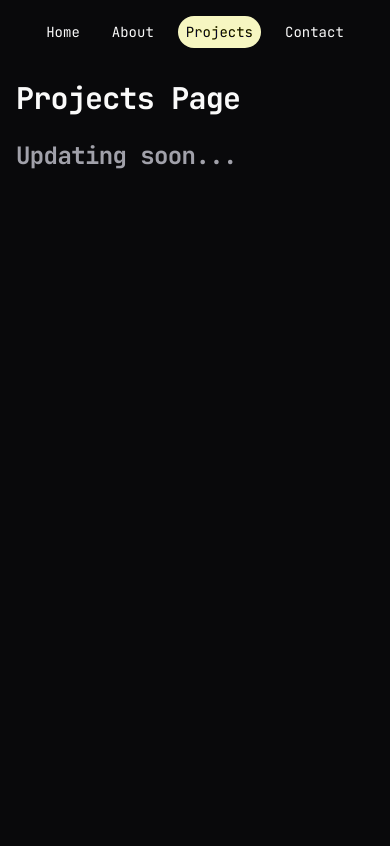
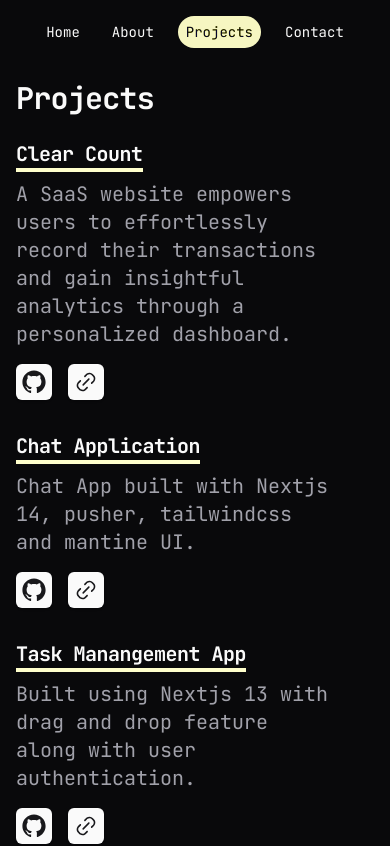
Before and after one commit to RohanJacob23/Portfolio-Nextjs, a Next.js app: page /projects in a window 390 px wide. Shown: the top 846 px of the page. Built offline with nearby package versions, Linux system fonts and the light colour scheme.

Commit message:
added projects to the project page

```diff
--- a/package.json
+++ b/package.json
@@ -15,7 +15,7 @@
     "class-variance-authority": "^0.7.0",
     "clsx": "^2.1.0",
     "framer-motion": "^11.1.7",
-    "next": "14.2.2",
+    "next": "14.2.3",
     "react": "^18",
     "react-dom": "^18",
     "tailwind-merge": "^2.3.0",
--- a/src/app/contact/page.tsx
+++ b/src/app/contact/page.tsx
@@ -1,6 +1,10 @@
 import { Button } from "@/components/ui/button";
 import Link from "next/link";
-import { EnvelopeClosedIcon, TwitterLogoIcon } from "@radix-ui/react-icons";
+import {
+  EnvelopeClosedIcon,
+  GitHubLogoIcon,
+  TwitterLogoIcon,
+} from "@radix-ui/react-icons";
 import type { Metadata } from "next";
 
 export const metadata: Metadata = {
@@ -13,13 +17,31 @@ export default function page() {
     <div className="flex-1 p-4 md:p-8 space-y-4 text-xl">
       {/* social links */}
       <div className="flex flex-col items-start gap-4">
-        <Button variant="link" asChild className="text-xl pl-0 gap-2">
+        <Button
+          variant="link"
+          asChild
+          className="text-xl pl-0 gap-2 decoration-[#ffffcc]"
+        >
           <Link href="https://twitter.com/R_Jacob2374">
             <TwitterLogoIcon className="size-6" />
             Twitter
           </Link>
         </Button>
-        <Button variant="link" asChild className="text-xl pl-0 gap-2">
+        <Button
+          variant="link"
+          asChild
+          className="text-xl pl-0 gap-2 decoration-[#ffffcc]"
+        >
+          <Link href="https://github.com/RohanJacob23">
+            <GitHubLogoIcon className="size-6" />
+            Github
+          </Link>
+        </Button>
+        <Button
+          variant="link"
+          asChild
+          className="text-xl pl-0 gap-2 decoration-[#ffffcc]"
+        >
           <Link href="mailto: rohankoshyjacob@gmail.com" target="_blank">
             <EnvelopeClosedIcon className="size-6" />
             Gmail
--- a/src/app/page.tsx
+++ b/src/app/page.tsx
@@ -16,12 +16,6 @@ export default function Home() {
         </span>
       </h1>
       <h2 className="border-none">A freelance web developer from India.</h2>
-      <Link
-        href={"/resume.pdf"}
-        className="!mt-2 scroll-m-20 text-xl font-semibold tracking-tight"
-      >
-        Resume
-      </Link>
     </div>
   );
 }
--- a/src/app/projects/page.tsx
+++ b/src/app/projects/page.tsx
@@ -1,3 +1,4 @@
+import ProjectCard from "@/components/ProjectCard";
 import type { Metadata } from "next";
 
 export const metadata: Metadata = {
@@ -6,10 +7,79 @@ export const metadata: Metadata = {
 };
 
 export default function page() {
+  const projects = [
+    {
+      id: 1,
+      title: "Clear Count",
+      description:
+        "A SaaS website empowers users to effortlessly record their transactions and gain insightful analytics through a personalized dashboard.",
+      liveLink: "https://clear-count.vercel.app/",
+      githubLink: "https://github.com/RohanJacob23/clear-count",
+    },
+    {
+      id: 2,
+      title: "Chat Application",
+      description:
+        "Chat App built with Nextjs 14, pusher, tailwindcss and mantine UI.",
+      liveLink: "https://chat-app-mu-nine.vercel.app",
+      githubLink: "https://github.com/RohanJacob23/chat-app-2.0",
+    },
+    {
+      id: 3,
+      title: "Task Manangement App",
+      description:
+        "Built using Nextjs 13 with drag and drop feature along with user authentication.",
+      liveLink: "https://task-management-board.vercel.app",
+      githubLink: "https://github.com/RohanJacob23/Task-Management-Board",
+    },
+
+    {
+      id: 5,
+      title: "Cat Wiki",
+      description:
+        "Cat Wiki is built with Nextjs 13. It fetches the data from the api and display the cat characteristics.",
+      liveLink: "https://my-cat-wiki.vercel.app",
+      githubLink: "https://github.com/RohanJacob23/MyCat-Wiki",
+    },
+    {
+      id: 6,
+      title: "Spotify clone",
+      description:
+        "Spotify clone built with Next.js 13 along with Spotify API integration.",
+      liveLink: "https://spotify-clone-git-main-rohanjacob23.vercel.app",
+      githubLink: "",
+    },
+    {
+      id: 7,
+      title: "Dictionary Web Ap",
+      description:
+        "Dictionary web app built using react and dictionary web api.",
+      liveLink: "https://dictionary-web-app-eosin.vercel.app",
+      githubLink: "https://github.com/RohanJacob23/Dictionary-Web-App",
+    },
+    {
+      id: 4,
+      title: "Todo Web App",
+      description: "Simple Todo App built with react.",
+      liveLink: "https://todo-app-beta-lemon.vercel.app",
+      githubLink: "https://github.com/RohanJacob23/todo-app",
+    },
+  ];
   return (
     <div className="flex-1 p-4 md:p-8 space-y-4 text-xl">
-      <h2 className="border-none">Projects Page</h2>
-      <h3 className="text-muted-foreground">Updating soon...</h3>
+      <h2 className="border-none mb-4">Projects</h2>
+
+      <div className="grid grid-cols-1 md:grid-cols-2 lg:grid-cols-4 gap-y-8 lg:gap-x-4 max-w-screen-xl">
+        {projects.map(({ description, id, title, liveLink, githubLink }) => (
+          <ProjectCard
+            key={id}
+            description={description}
+            title={title}
+            liveLink={liveLink}
+            githubLink={githubLink}
+          />
+        ))}
+      </div>
     </div>
   );
 }
--- /dev/null
+++ b/src/components/ProjectCard.tsx
@@ -0,0 +1,41 @@
+"use client";
+
+import React from "react";
+import { Button } from "./ui/button";
+import Link from "next/link";
+import { GitHubLogoIcon, Link2Icon } from "@radix-ui/react-icons";
+
+export default function ProjectCard({
+  title,
+  description,
+  liveLink,
+  githubLink,
+}: {
+  title: string;
+  description: string;
+  liveLink: string;
+  githubLink: string;
+}) {
+  return (
+    <div className="group/project flex flex-col relative max-w-xs md:hover:-translate-y-4 transition-transform duration-200 ease-in-out">
+      <div className="w-fit mb-2">
+        <h4>{title}</h4>
+        <div className="h-1 w-full md:group-hover/project:w-full md:w-0 transition-all duration-500 ease-out bg-[#ffffcc]"></div>
+      </div>
+      <p className="lead cursor-default">{description}</p>
+
+      <div className="flex items-center gap-4 mt-4 opacity-100 md:group-hover/project:opacity-100 md:opacity-0 transition-opacity duration-300">
+        <Button asChild size="icon">
+          <Link target="_blank" href={githubLink}>
+            <GitHubLogoIcon className="size-6" />
+          </Link>
+        </Button>
+        <Button asChild size="icon">
+          <Link target="_blank" href={liveLink}>
+            <Link2Icon className="size-6" />
+          </Link>
+        </Button>
+      </div>
+    </div>
+  );
+}
```
Also changed, not shown: 2 other files (tests, documents, lock files or other folders).
